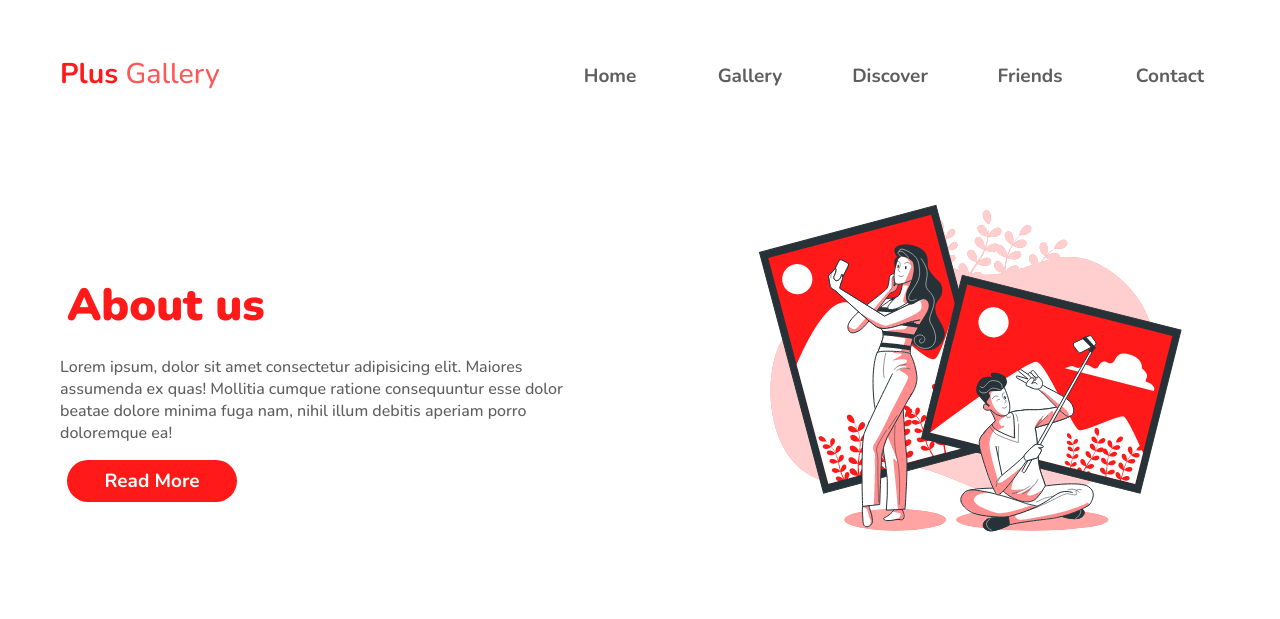
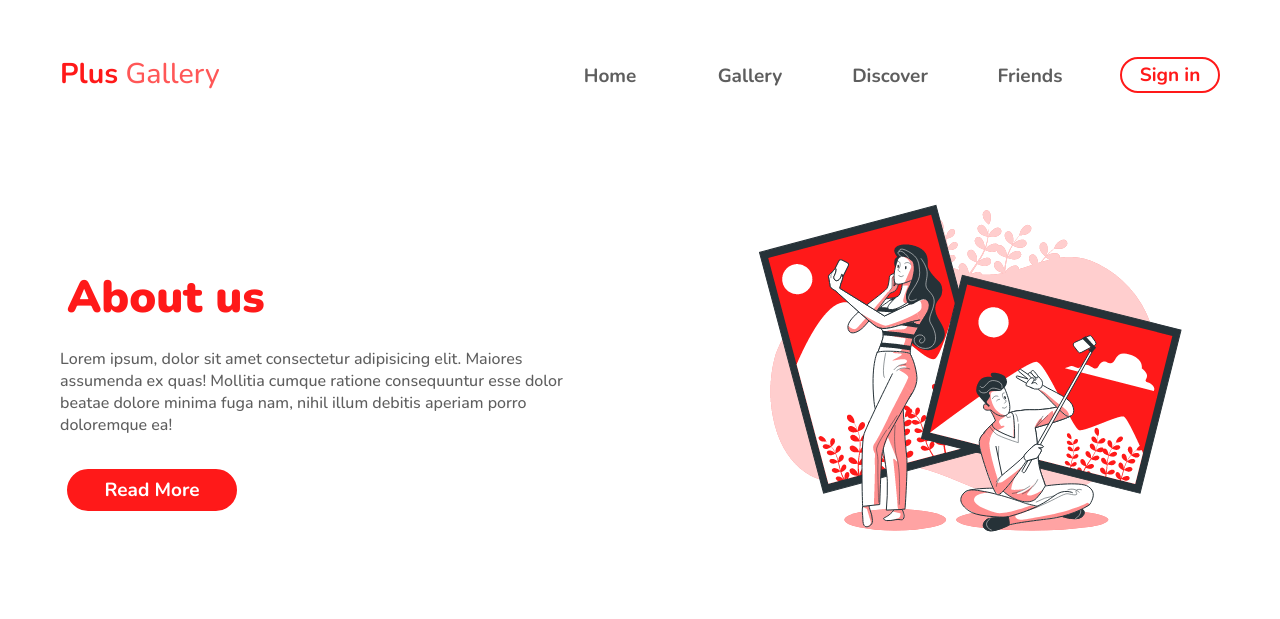
Before and after one commit to vitor-galdino/photo-gallery, a plain HTML site: page index.html in a window 1280 px wide. Drawn offline with nearby package versions, Linux system fonts and the light colour scheme.

Commit message:
button modification

```diff
--- a/index.html
+++ b/index.html
@@ -26,10 +26,10 @@
             <nav>
                 <a href=""><button>Friends</button></a>
             </nav>
-            <nav>
-                    <a href=""><button>Contact</button></a>
+        </div>
+            <nav id="sign-button">
+                <a href=""><button>Sign in</button></a>
             </nav>
-        </div>
     </header>
     <main>
         <section>
--- a/style.css
+++ b/style.css
@@ -25,7 +25,20 @@ header h2 {
     justify-content: flex-start;
 }
 
-header button {
+header nav {
+    padding-top: 5px;
+    padding-left: 40px;
+
+}
+
+.nav-section {
+    display: flex;
+    align-items: center;
+    justify-content: flex-end;
+    width: 151%;
+}
+
+.nav-section button {
     color: #2d2d2dc3;
     width: 100px;
     height: 36px;
@@ -38,7 +51,7 @@ header button {
     transition: background .3s;
 }
 
-header button:hover {
+.nav-section button:hover {
     cursor: pointer;
     width: 100px;
     height: 36px;
@@ -47,16 +60,28 @@ header button:hover {
     color: #fff;
 }
 
-header nav {
-    padding-top: 5px;
-    padding-left: 40px;
+#sign-button {
+    padding-top: 27px;
 }
 
-.nav-section {
-    display: flex;
-    align-items: center;
-    justify-content: flex-end;
-    width: 151%;
+#sign-button button {
+    cursor: pointer;
+    color: #FF1919;
+    width: 100px;
+    height: 36px;
+    font-weight: 700;
+    font-size: 19px;
+    font-family: 'Nunito', sans-serif;
+    border-radius: 100px;
+    background: #fff;
+    border: 2px solid #FF1919;
+    transition: .2s;
+}
+
+#sign-button button:hover {
+    color: #fff;
+    background-color: #FF1919;
+
 }
 
 .main-panel {
@@ -89,15 +114,18 @@ header nav {
     width: 170px;
     height: 42px;
     border-radius: 50px;
-    border: none;
+    border: 2px solid #FF1919;
     background: #FF1919;
     color: #fff;
     margin-left: 7px;
+    margin-top: 17px;
     transition: .3s;
 }
 
 .left-side button:hover {
-    background: #ff1919dd;
+    background: #fff;
+    color: #FF1919;
+    border: 2px solid #FF1919;
 }
 
 .right-side {
```
